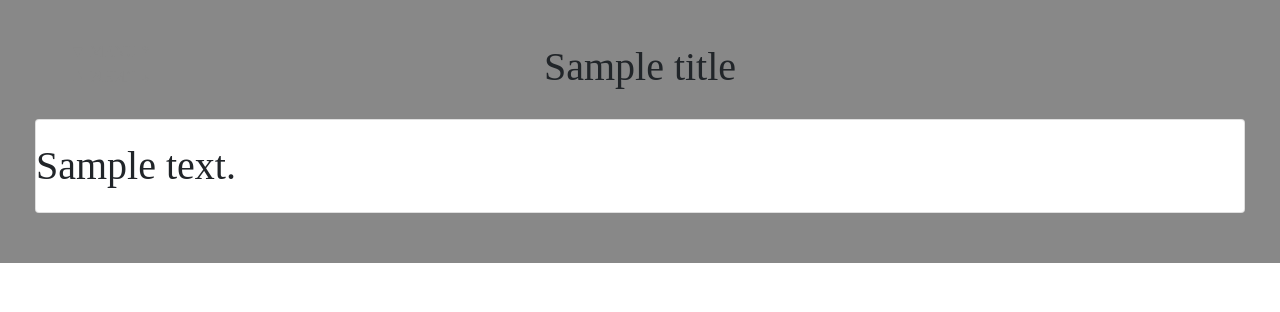
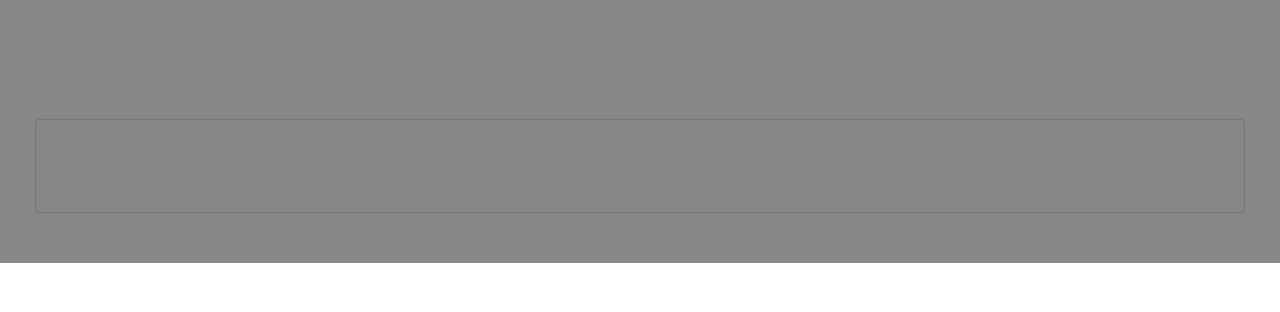
Before and after one commit to poffpoff/TNA, a Django app: template festival/templates/page.html in a window 1280 px wide. Shown: the top 312 px of the page. Run offline with Django 3.2, Linux system fonts and the light colour scheme; data comes from the database, SQL or seed files in the repository; tables that the repository leaves empty hold one stand-in row (values such as "Sample post"); the template is opened without the code that fills it: values that come from a table or form of the project are taken from there, most other values are stand-ins (such as "Sample title", 1, 10 or a date in 2020); parts of the project's set-up code (start-up, migrations or seed data) failed here and were passed over; some libraries are stand-ins or nearby versions; some web fonts are replaced.

Commit message:
add safe tag + clean css

```diff
--- a/festival/templates/base.html
+++ b/festival/templates/base.html
@@ -5,6 +5,7 @@
 
     <!-- Google font size -->
     <link href="https://fonts.googleapis.com/css?family={{ font_style }}" rel='stylesheet'>
+    <link href="https://fonts.googleapis.com/css?family={{ main.font_style }}" rel='stylesheet'>
 
     <link href="{% static 'festival/css/bootstrap.css' %}" rel="stylesheet">
 
@@ -31,7 +32,7 @@
 }
 
 body {
-    font-family: '{{ main.font_style}}';
+    font-family: '{{ font_style}}';
     }
 
 #page-content-wrapper {
--- a/festival/templates/festival/googleMap.html
+++ b/festival/templates/festival/googleMap.html
@@ -2,6 +2,8 @@
 
 {% block content %}
       <div class="row ">
+              <div class="col ">
+
         <div class="embed-responsive embed-responsive-4by3">
 
             <iframe src={{ map.src }}
@@ -9,4 +11,5 @@
                     allowTransparency="true" allowFullScreen="true"></iframe>
         </div>
       </div>
+      </div>
 {% endblock %}
--- a/festival/templates/festival/portfolio.html
+++ b/festival/templates/festival/portfolio.html
@@ -3,7 +3,7 @@
 
 
 
-{% block css %}
+{% block page-css %}
 
 .portfolio-item {
   margin-bottom: 30px;
--- a/festival/templates/page.html
+++ b/festival/templates/page.html
@@ -7,8 +7,17 @@
   margin-bottom: 30px;
 }
 
+.title{
+    color: {{ color_2 }};
+ }
+
+.text{
+    color: {{ color_1 }};
+    background: {{ color_2 }};
+ }
 {% endblock %}
 
+{% block page-css %}{% endblock %}
 
 {% block content-wrapper %}
     <div class="col ">
@@ -24,12 +33,12 @@
 
         </a>
     </div>
-<div class="header">
+    <div class="header title">
         <h1 class="my-4 text-center text-lg">{{ title }}</h1>
-        </div>
-        <div class="card header">
-         <h1 class="my-4 text-center text-sm-left">{{ text }}</h1>
-        </div>
+    </div>
+    <div class="card header text">
+         <h1 class="my-4 text-center text-sm-left">{{ text|safe }}</h1>
+    </div>
         {% block content %}{% endblock %}
 
 {% endblock %}
```
